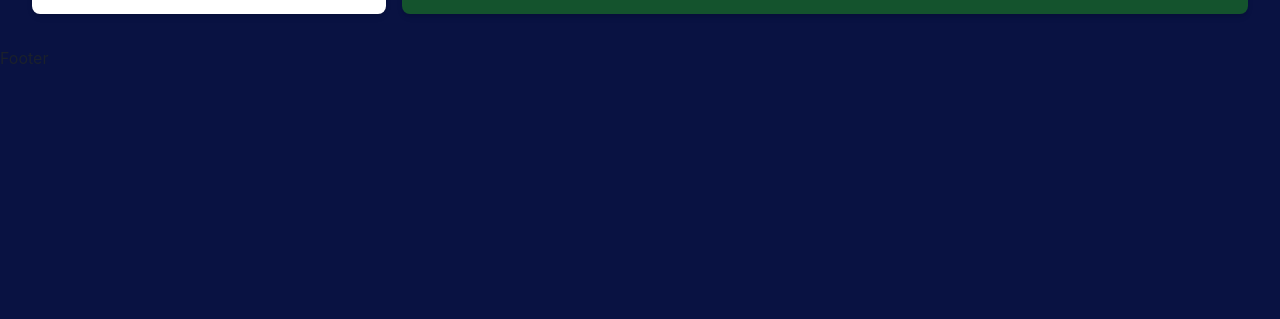
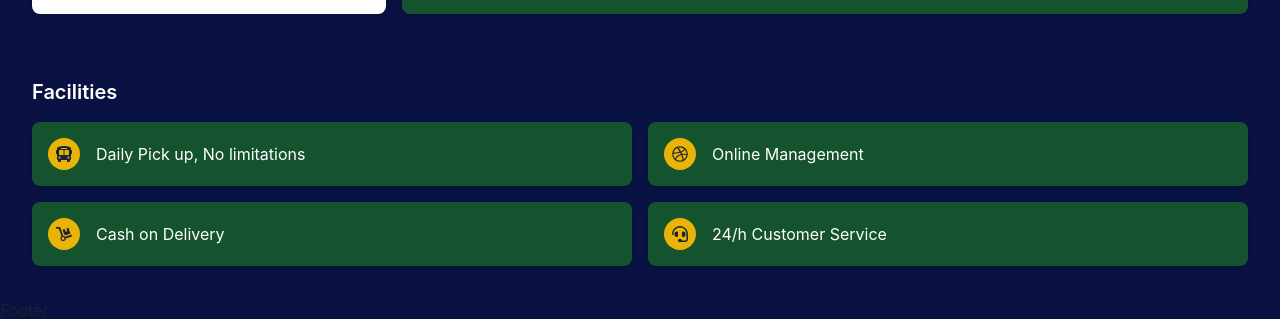
Before and after one commit to sazzad9911/courrier, a Next.js app: page / in a window 1280 px wide. Shown: the part 1220-1539 px from the top of the page. Before the commit the page ends 1290 px from the top, so only its background shows below. Built offline with nearby package versions, Linux system fonts and the light colour scheme.

Commit message:
added Facilities

```diff
--- a/app/components/CityServiceInfo.tsx
+++ b/app/components/CityServiceInfo.tsx
@@ -20,7 +20,7 @@ const CityServiceInfo = () => {
         {/* Inside City Info Box */}
         <div className="w-full  bg-green-900 text-white p-4 rounded-lg shadow-md flex items-center justify-center">
           <p className="text-sm md:text-base text-center">
-            "Inter-city" refers to activities, services, or transportation that occur or operate between different cities or urban areas within a region or country.
+          &quot;Inter-city&quot; refers to activities, services, or transportation that occur or operate between different cities or urban areas within a region or country.
           </p>
         </div>
       </div>
@@ -43,7 +43,7 @@ const CityServiceInfo = () => {
         {/* Outside City Info Box */}
         <div className="w-full bg-green-900 text-white p-4 rounded-lg shadow-md flex items-center justify-center">
           <p className="text-sm md:text-base text-center">
-            "Out-side City" refers to areas situated on the outskirts or periphery of a city, often characterized by suburban development and residential neighborhoods.
+          &quot;Out-side City&quot; refers to areas situated on the outskirts or periphery of a city, often characterized by suburban development and residential neighborhoods.
           </p>
         </div>
       </div>
--- /dev/null
+++ b/app/components/Facilities.tsx
@@ -0,0 +1,45 @@
+import React from "react";
+import { FaBusAlt, FaDribbble, FaDolly,  FaHeadset } from "react-icons/fa";
+
+const Facilities = () => {
+  return (
+    <section className="container mx-auto px-4 md:px-8 py-8">
+      <h2 className="text-white text-xl font-semibold mb-4">Facilities</h2>
+      <div className="grid grid-cols-1 md:grid-cols-2 gap-4">
+        {/* Facility 1 */}
+        <div className="flex items-center bg-green-900 text-white p-4 rounded-lg shadow-md">
+          <div className="bg-yellow-500  rounded-full w-8 h-8 flex justify-center items-center mr-4">
+          <FaBusAlt className="w-4 h-4 text-black" />
+          </div>
+          <p>Daily Pick up, No limitations</p>
+        </div>
+
+        {/* Facility 2 */}
+        <div className="flex items-center bg-green-900 text-white p-4 rounded-lg shadow-md">
+        <div className="bg-yellow-500  rounded-full w-8 h-8 flex justify-center items-center mr-4">
+          <FaDribbble className="w-4 h-4 text-black" />
+          </div>
+          <p>Online Management</p>
+        </div>
+
+        {/* Facility 3 */}
+        <div className="flex items-center bg-green-900 text-white p-4 rounded-lg shadow-md">
+        <div className="bg-yellow-500  rounded-full w-8 h-8 flex justify-center items-center mr-4">
+          <FaDolly className="w-4 h-4 text-black" />
+          </div>
+          <p>Cash on Delivery</p>
+        </div>
+
+        {/* Facility 4 */}
+        <div className="flex items-center bg-green-900 text-white p-4 rounded-lg shadow-md">
+        <div className="bg-yellow-500  rounded-full w-8 h-8 flex justify-center items-center mr-4">
+          <FaHeadset className="w-4 h-4 text-black" />
+          </div>
+          <p>24/h Customer Service</p>
+        </div>
+      </div>
+    </section>
+  );
+};
+
+export default Facilities;
--- a/app/page.tsx
+++ b/app/page.tsx
@@ -1,5 +1,6 @@
 import Banner from "./components/Banner";
 import CityServiceInfo from "./components/CityServiceInfo";
+import Facilities from "./components/Facilities";
 import ReportCards from "./components/HomeCards/ReportCards";
 import SearchHome from "./components/SearchHome";
 
@@ -10,6 +11,7 @@ export default function Home() {
       <ReportCards></ReportCards>
       <SearchHome></SearchHome>
       <CityServiceInfo></CityServiceInfo>
+      <Facilities></Facilities>
     </div>
   );
 }
```
